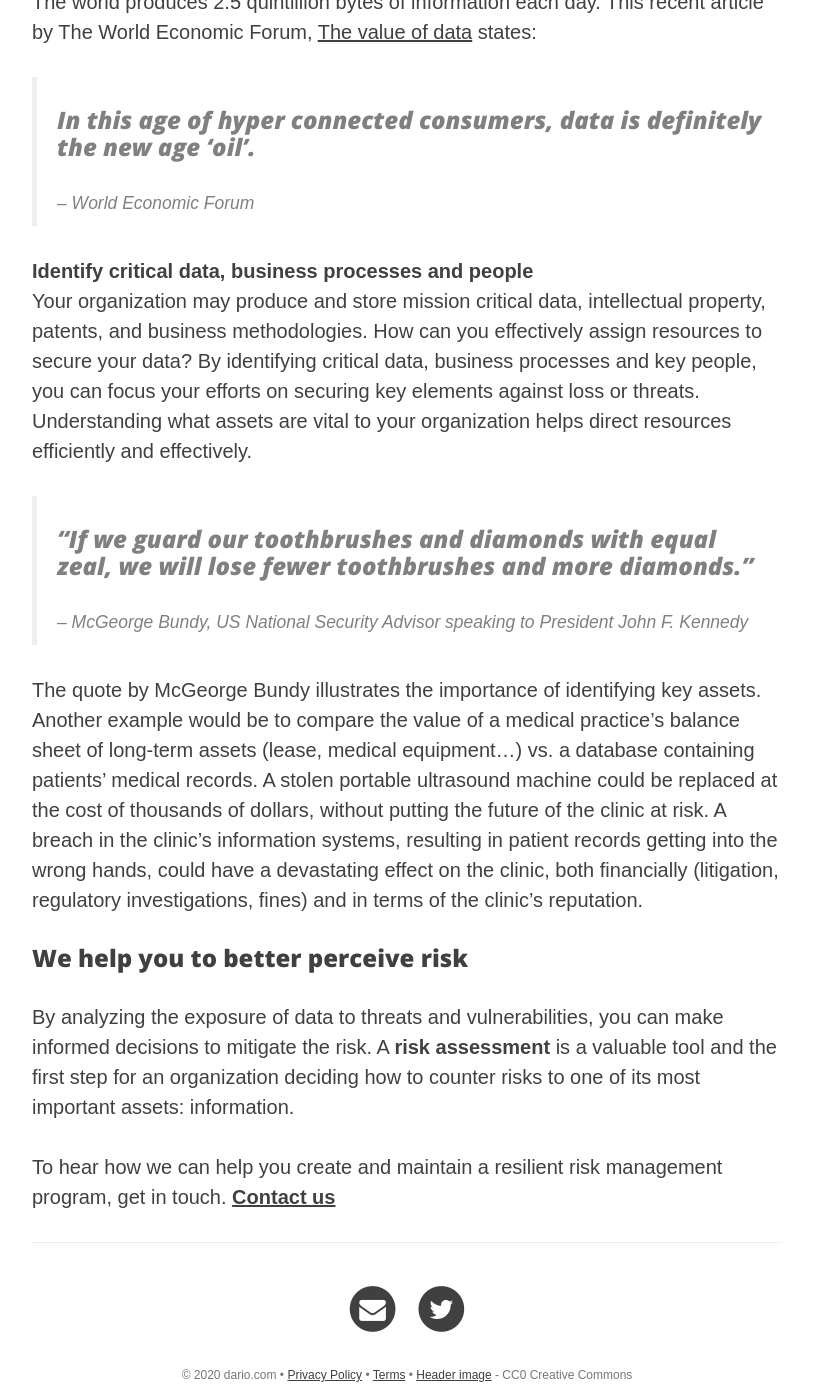
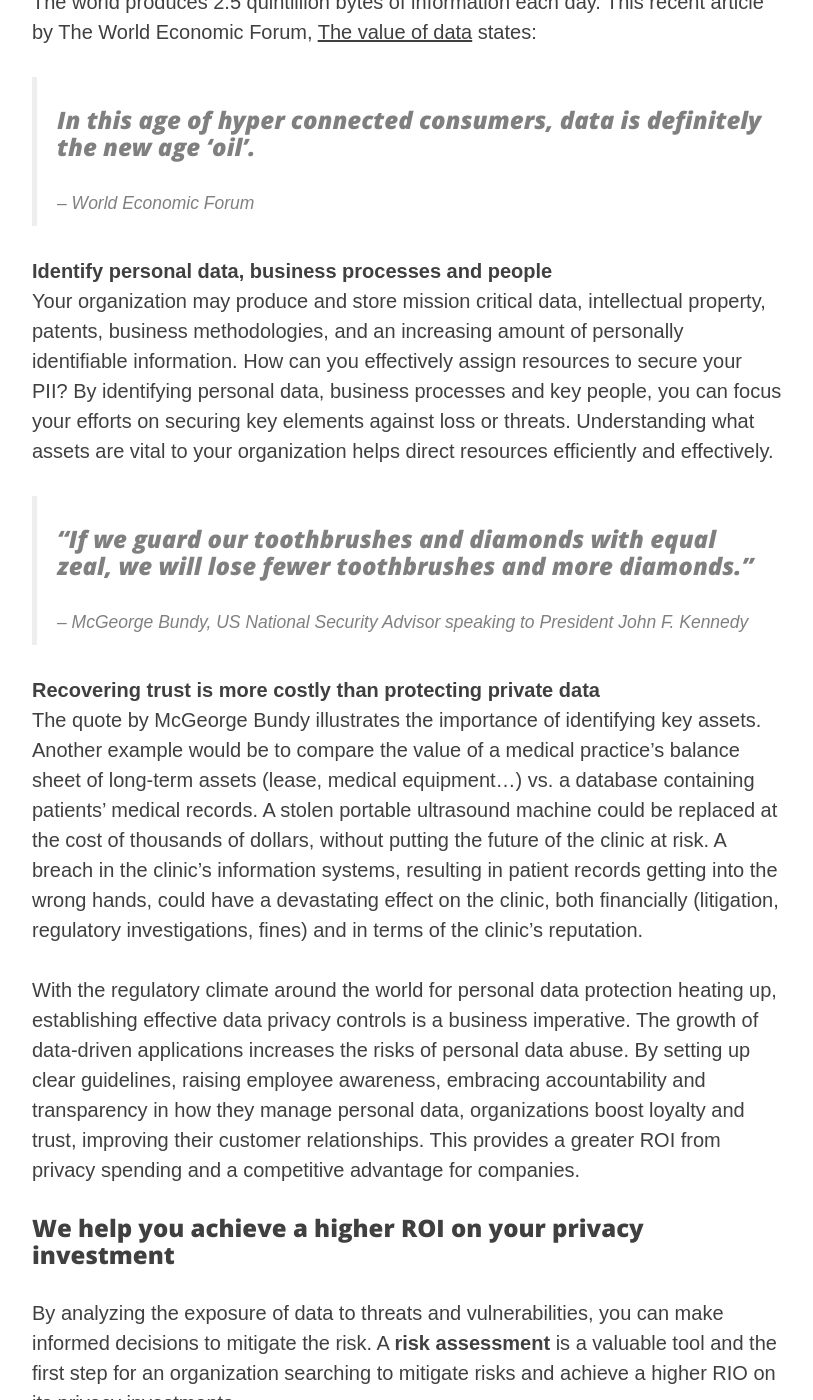
Before and after one commit to riod4/resources, a Jekyll site: the page built from _services/assess-risk-service.md, in a window 1280 px wide and 1400 px high, scrolled down 1224 px. Shown: the whole window, without its empty margins (233-1046 px from the left). Built offline with Jekyll 4.4.1, drawn with Linux system fonts in a browser that asks for light colours; nearby versions of some CDN libraries; some of the changed text lies outside the part shown.

Commit message:
testing controlled updates v0.03

```diff
--- a/_services/assess-risk-service.md
+++ b/_services/assess-risk-service.md
@@ -19,7 +19,7 @@ Increasingly our world runs on data; some of it critical, much of it confidentia
 > ### The most valuable asset in the Caesar’s Entertainment Corp. isn’t the fabulously-tacky Roman-themed resort on the Las Vegas strip.  It’s the company’s big data loyalty program, valued at $1 billion.
 -- <cite>Harvard Business School</cite>
 
-The data stored in the _Total Rewards_ loyalty program was estimated to be worth over $1 billion and was at the centre of a very heated Caesar’s Palace bankruptcy feud with its creditors. Information in the loyalty program was deemed a more valuable asset then physical property, including the Roman-themed resort on the Las Vegas strip.
+The data stored in the _Total Rewards_ loyalty program was estimated to be worth over $1 billion and was at the centre of a very heated Caesar’s Palace bankruptcy feud with its creditors. Personally identifiable information (PII) in the loyalty program was deemed a more valuable asset then physical property, including the Roman-themed resort on the Las Vegas strip.
 
 **Not convinced data is at the centre of your organization?**
 The world produces 2.5 quintillion bytes of information each day. This recent article by The World Economic Forum, [The value of data](https://www.weforum.org/agenda/2017/09/the-value-of-data/){:rel="nofollow noopener noreferrer"}{:target="_blank"} states:
@@ -27,16 +27,19 @@ The world produces 2.5 quintillion bytes of information each day. This recent ar
 > ### In this age of hyper connected consumers, data is definitely the new age ‘oil’.
 -- <cite>World Economic Forum</cite>
 
-**Identify critical data, business processes and people**
-Your organization may produce and store mission critical data, intellectual property, patents, and business methodologies. How can you effectively assign resources to secure your data? By identifying critical data, business processes and key people, you can focus your efforts on securing key elements against loss or threats. Understanding what assets are vital to your organization helps direct resources efficiently and effectively.
+**Identify personal data, business processes and people**
+Your organization may produce and store mission critical data, intellectual property, patents, business methodologies, and an increasing amount of personally identifiable information. How can you effectively assign resources to secure your PII? By identifying personal data, business processes and key people, you can focus your efforts on securing key elements against loss or threats. Understanding what assets are vital to your organization helps direct resources efficiently and effectively.
 
 > ### "If we guard our toothbrushes and diamonds with equal zeal, we will lose fewer toothbrushes and more diamonds.”
 -- <cite>McGeorge Bundy, US National Security Advisor speaking to President John F. Kennedy</cite>
 
+**Recovering trust is more costly than protecting private data**
 The quote by McGeorge Bundy illustrates the importance of identifying key assets. Another example would be to compare the value of a medical practice's balance sheet of long-term assets (lease, medical equipment...) vs. a database containing patients' medical records. A stolen portable ultrasound machine could be replaced at the cost of thousands of dollars, without putting the future of the clinic at risk. A breach in the clinic's information systems, resulting in patient records getting into the wrong hands, could have a devastating effect on the clinic, both financially (litigation, regulatory investigations, fines) and in terms of the clinic's reputation.
 
 
-### We help you to better perceive risk
-By analyzing the exposure of data to threats and vulnerabilities, you can make informed decisions to mitigate the risk. A **risk assessment** is a valuable tool and the first step for an organization deciding how to counter risks to one of its most important assets: information.
+With the regulatory climate around the world for personal data protection heating up, establishing effective data privacy controls is a business imperative. The growth of data-driven applications increases the risks of personal data abuse. By setting up clear guidelines, raising employee awareness, embracing accountability and transparency in how they manage personal data, organizations boost loyalty and trust, improving their customer relationships. This provides a greater ROI from privacy spending and a competitive advantage for companies.
+
+### We help you achieve a higher ROI on your privacy investment
+By analyzing the exposure of data to threats and vulnerabilities, you can make informed decisions to mitigate the risk. A **risk assessment** is a valuable tool and the first step for an organization searching to mitigate risks and achieve a higher RIO on its privacy investments.
 
 To hear how we can help you create and maintain a resilient risk management program, get in touch. [**Contact us**]({{ site.baseurl }}/contact)
```
